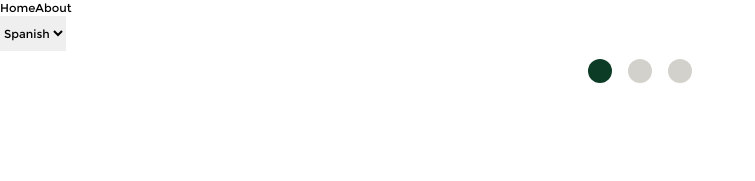
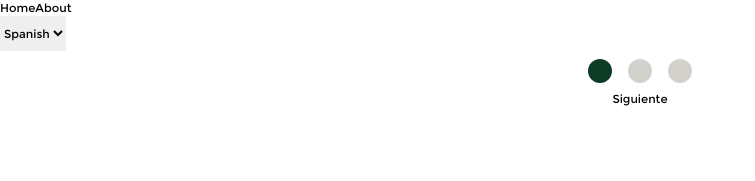
Before and after one commit to who-Is-Beto/inter, a React (Vite) app: page / in a window 1280 px wide. Shown: the top 181 px of the page, without its empty margins (0-755 px from the left). Built offline with nearby package versions, Linux system fonts and the light colour scheme.

Commit message:
[fix] types importation for i18next

```diff
--- a/src/components/stepper/index.tsx
+++ b/src/components/stepper/index.tsx
@@ -39,7 +39,9 @@ const Stepper: FC<StepperProps> = ({ views }): ReactNode => {
         )}
       </div>
       {!showNextStepButton && (
-        <button onClick={() => setNextStep()}>{t("")}</button>
+        <button onClick={() => setNextStep()}>
+          {t("stepper.buttons.next")}
+        </button>
       )}
     </div>
   );
--- a/src/next-i18next.d.ts
+++ b/src/next-i18next.d.ts
@@ -5,7 +5,7 @@ import en from "./locales/en.json";
 type ES = typeof es;
 type EN = typeof en;
 
-declare module "react-i18next" {
+declare module "i18next" {
   interface CustomTypeOptions {
     defaultNS: "translation";
     resources: {
```
